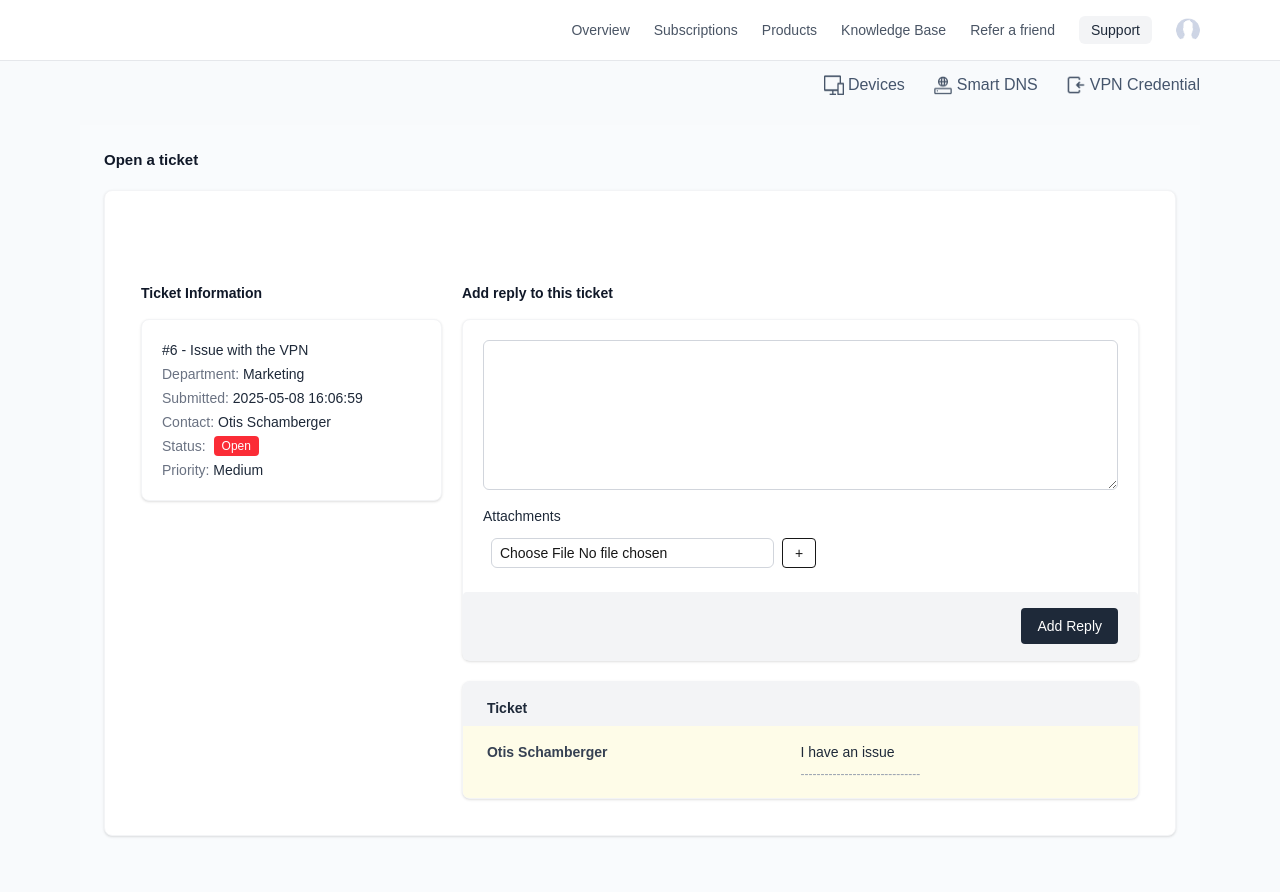
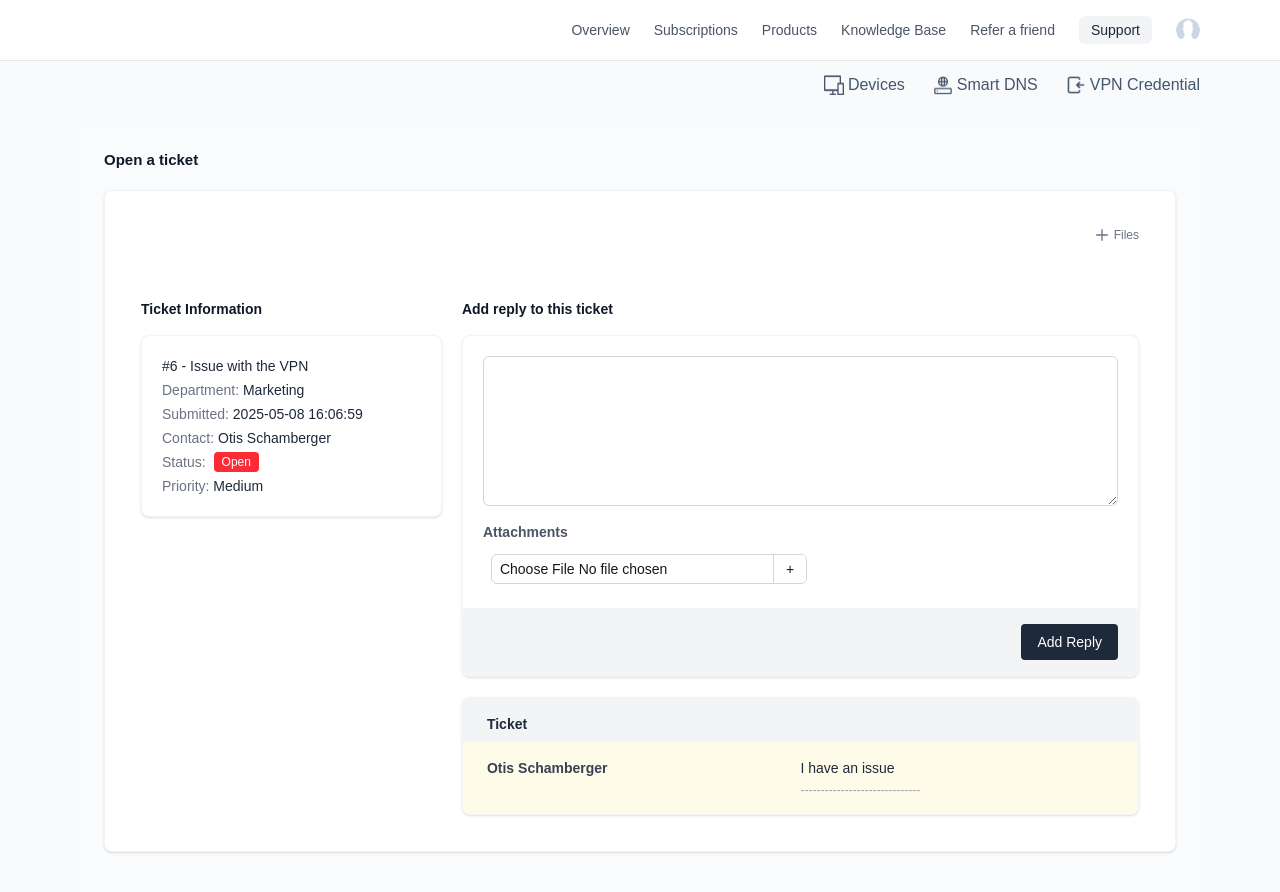
Before and after one commit to TeccClubb/SafeSerfProClientPortal, a Next.js app: page /ticketView in a window 1280 px wide. Shown: the top 892 px of the page. Built offline with nearby package versions, Linux system fonts and the light colour scheme.

Commit message:
small error and parts are updated

```diff
--- a/src/components/ticketView/ticketview.tsx
+++ b/src/components/ticketView/ticketview.tsx
@@ -7,6 +7,22 @@ export default function TicketView() {
                 <h2 className="text-[15px] font-semibold text-gray-900 mb-5">Open a ticket</h2>
 
                 <div className="bg-white rounded-lg shadow border border-gray-100 p-6 md:p-9 mb-5">
+                    <div className="flex justify-end items-center mb-3">
+                        <div className="text-gray-500 text-sm flex items-center gap-1">
+                            <svg
+                                xmlns="http://www.w3.org/2000/svg"
+                                className="h-4 w-4"
+                                fill="none"
+                                viewBox="0 0 24 24"
+                                stroke="currentColor"
+                                strokeWidth={2}
+                            >
+                                <path strokeLinecap="round" strokeLinejoin="round" d="M12 4v16m8-8H4" />
+                            </svg>
+                            <span className="text-xs">Files</span>
+                        </div>
+
+                    </div>
                     {/* Top Section: Ticket Info + Reply */}
                     <div className="flex flex-col md:flex-row gap-5 mt-14">
                         {/* Ticket Info */}
@@ -38,15 +54,23 @@ export default function TicketView() {
                                     ></textarea>
 
                                     <div className="mb-4">
-                                        <label className="text-sm font-medium text-gray-800 mb-1 block">Attachments</label>
-                                        <div className="flex items-center gap-2 p-2 rounded">
-                                            <input
-                                                type="file"
-                                                className="border border-gray-300 rounded-md text-sm px-2 py-1 focus:outline-none"
-                                            />
-                                            <button className="text-sm px-3 py-1 border rounded bg-white">+</button>
+                                        <label className="text-sm font-bold text-gray-600 mb-1 block">Attachments</label>
+
+                                        <div className="flex flex-wrap md:flex-nowrap items-center gap-2 p-2">
+                                            <div className="flex w-full md:w-auto border border-gray-300 rounded-md overflow-hidden">
+                                                <input
+                                                    type="file"
+                                                    className="text-sm px-2 py-1 w-full md:w-auto focus:outline-none"
+                                                />
+                                                <button
+                                                    className="text-sm px-3 py-1 border-l border-gray-300 bg-white w-full md:w-auto"
+                                                >
+                                                    +
+                                                </button>
+                                            </div>
                                         </div>
                                     </div>
+
 
                                     {/* Sticky to bottom of parent */}
                                     <div className="bg-gray-100 p-4 rounded mt-auto -mx-5 -mb-5 px-5">
```
